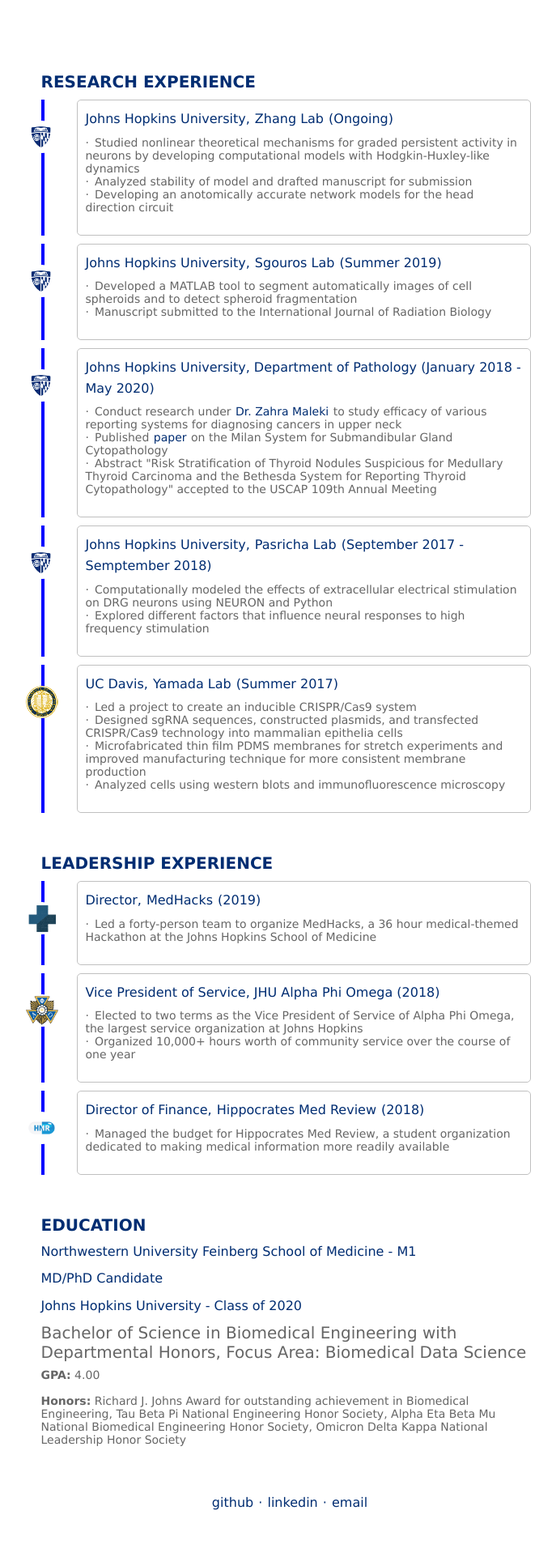
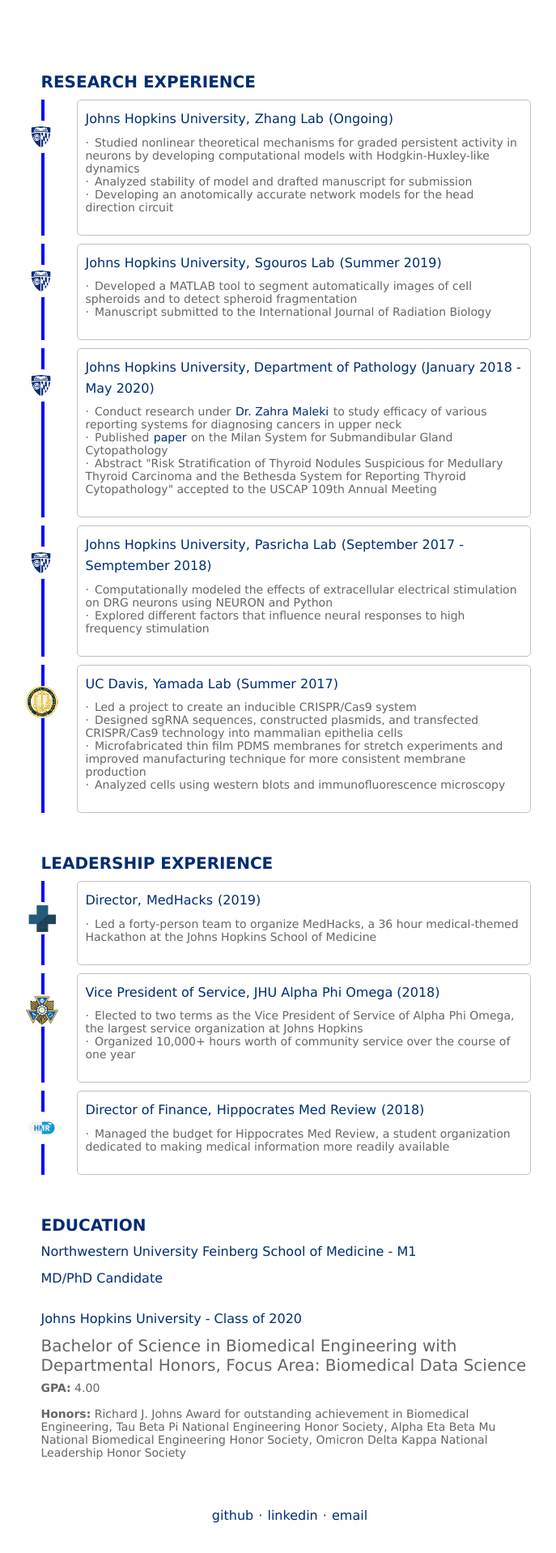
Before and after one commit to ryanlu41/ryanlu41.github.io, a Jekyll site: the page built from experience/index.html, in a window 1280 px wide. Shown: the part 1004-2922 px from the top of the page at 81% size, without its empty margins (282-969 px from the left). Built offline with Jekyll 4.4.1, drawn with Linux system fonts in a browser that asks for light colours.

Commit message:
updated education

```diff
--- a/experience/index.html
+++ b/experience/index.html
@@ -201,7 +201,7 @@
 		<h3>EDUCATION</h3>
 		<h4>Northwestern University Feinberg School of Medicine - M1</h4>
 		<h4>MD/PhD Candidate</h4>
-		<h4> </h4>
+		<br>
 		<h4>Johns Hopkins University - Class of 2020</h4>
 		<h5>Bachelor of Science in Biomedical Engineering with Departmental Honors, Focus Area: Biomedical Data Science</h5>
 		<p><b>GPA:</b> 4.00 </p>
```
